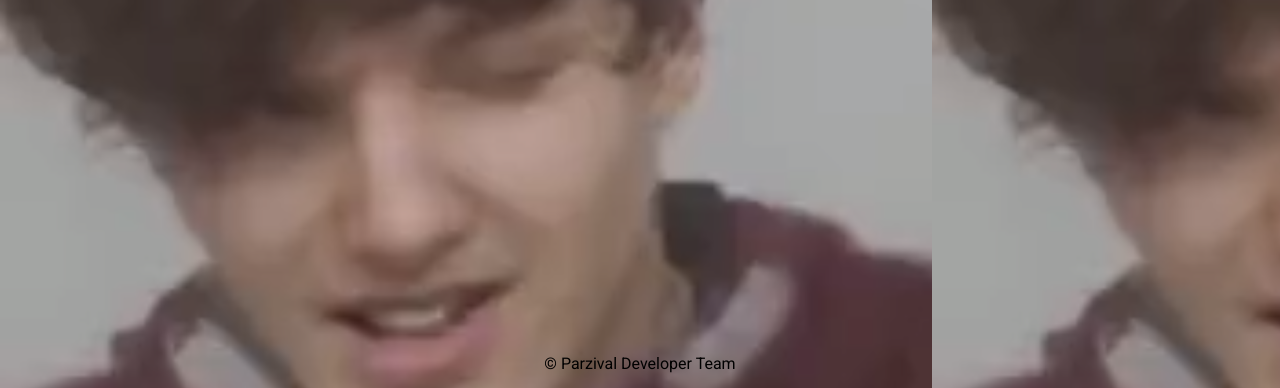
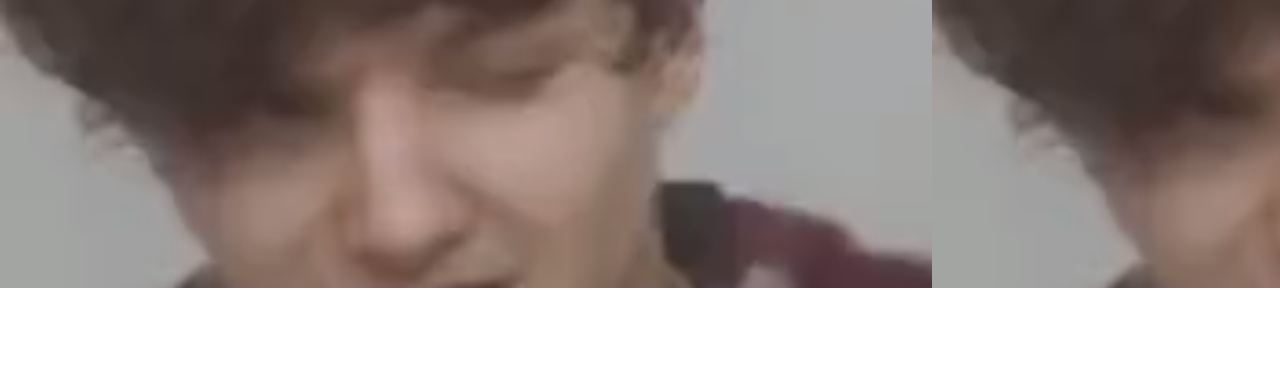
Before and after one commit to Septhime/project-malearin, a plain HTML site: page html/index.html in a window 1280 px wide. Shown: the part 412-800 px from the top of the page. Drawn offline with Linux system fonts and the light colour scheme.

Commit message:
Update mainstyle.css

```diff
--- a/css/mainstyle.css
+++ b/css/mainstyle.css
@@ -30,6 +30,9 @@ footer{
 	height:50px;
 	/* Centrage du texte dans le footer */
 	text-align:center;
+	/* Design du footer */
+	background:#FFFFFF;
+	color:white;
 }
 
 .title{
```
